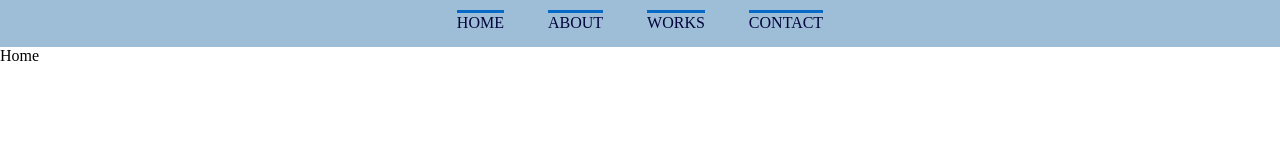
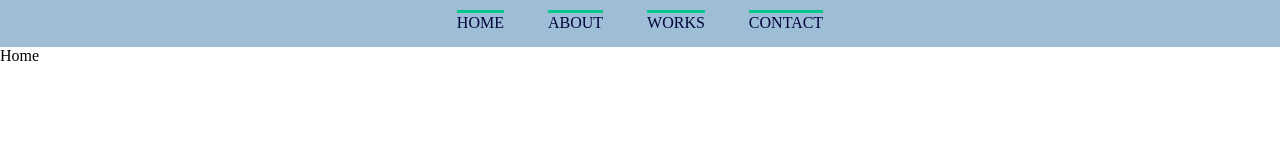
Before and after one commit to AyanoSasaki/SMC_WD2_Fall19, a plain HTML site: page Week2_Assignment/Home.html in a window 1280 px wide. Drawn offline with Linux system fonts and the light colour scheme.

Commit message:
Update CSS

```diff
--- a/Week2_Assignment/main.css
+++ b/Week2_Assignment/main.css
@@ -48,3 +48,23 @@ nav ul a{
     }
 
 }
+
+@media(min-width: 768px){
+    nav ul li{
+        display: inline-block;
+        padding-bottom: 5px;
+        padding-top: 1px;
+        border-bottom: 0px;
+        margin: 10px 20px;
+        border-top: 3px solid rgb(4, 199, 140);
+    }
+
+    nav ul{
+        text-align: center;
+    }
+
+    nav{
+        padding: 0px 10px;
+    }
+
+}
```
Also changed, not shown: 1 other file.
